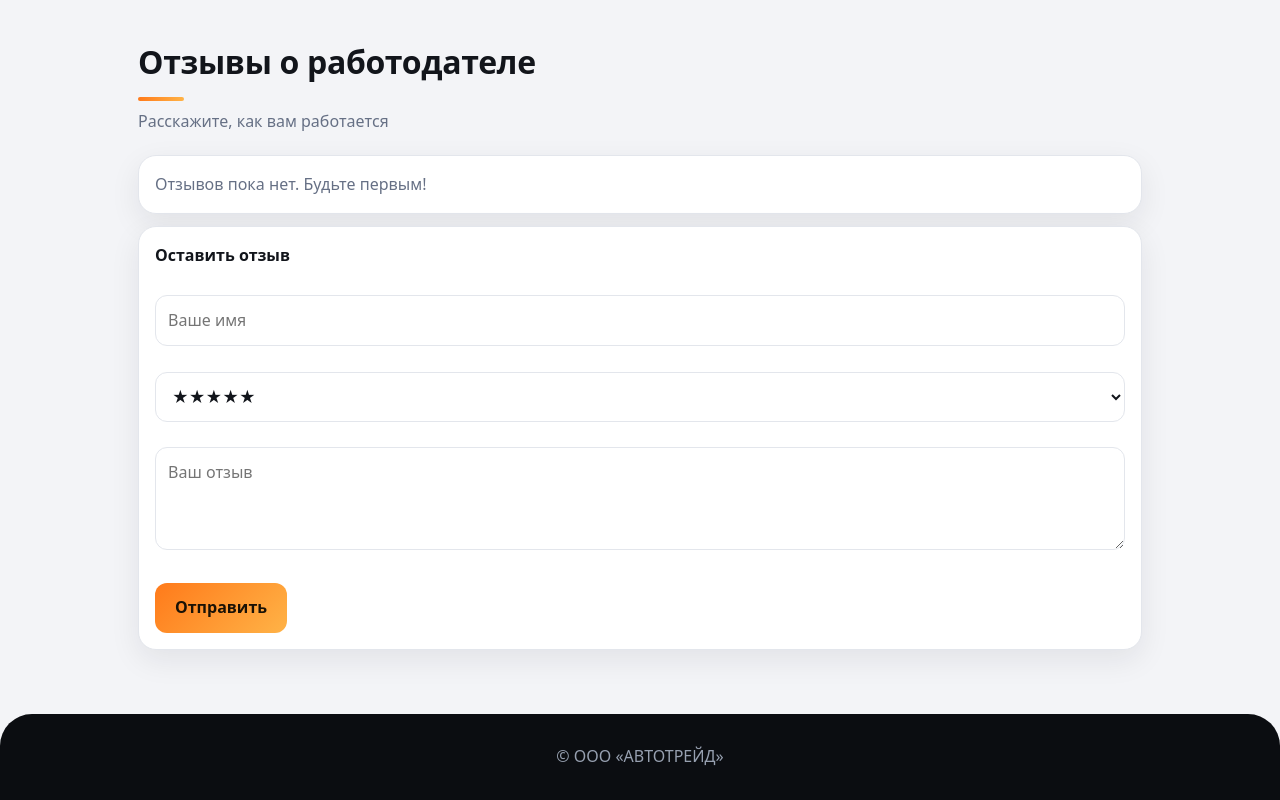
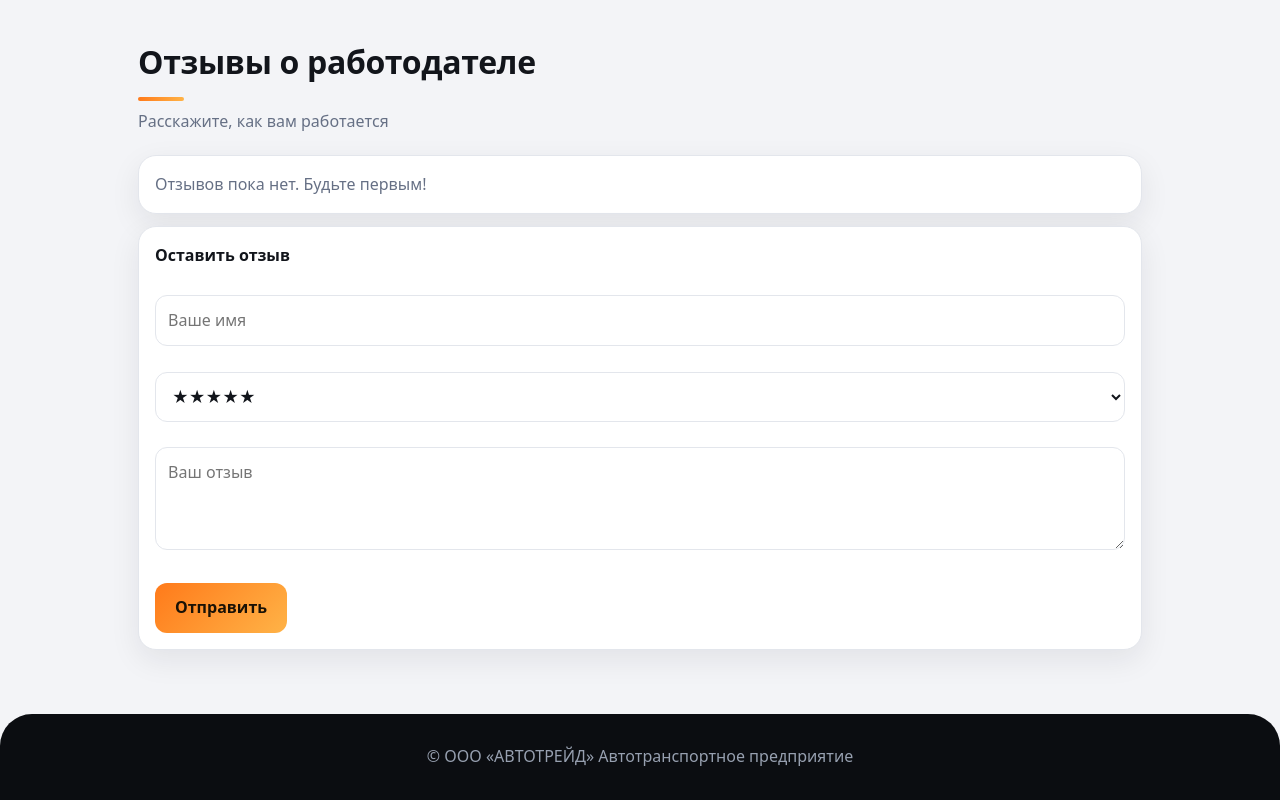
Before and after one commit to sosubb2-cpu/autotrade, a plain HTML site: page site/index.html in a window 1280 px wide. Shown: the part 4612-5412 px from the top of the page. Drawn offline with Linux system fonts and the light colour scheme; no server answers.

Commit message:
Update index.html

```diff
--- a/site/index.html
+++ b/site/index.html
@@ -59,7 +59,7 @@
 <button class="btn p" id="rs">Отправить</button></div>
 </main>
 
-<footer>© ООО «АВТОТРЕЙД»</footer>
+<footer>© ООО «АВТОТРЕЙД» Автотранспортное предприятие </footer>
 
 <dialog id="dlg"><h3 style="margin-top:0">Отклик на вакансию</h3>
 <label>Вакансия</label><select id="av"></select>
```
